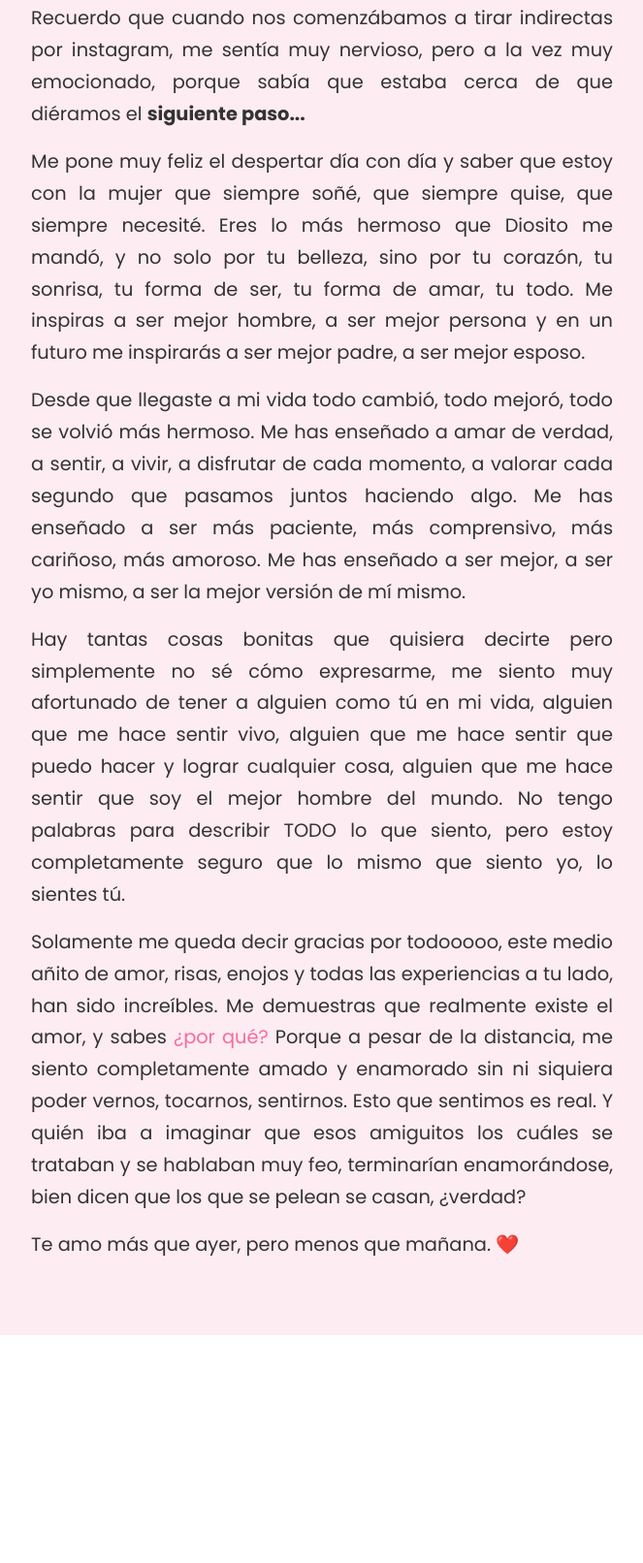
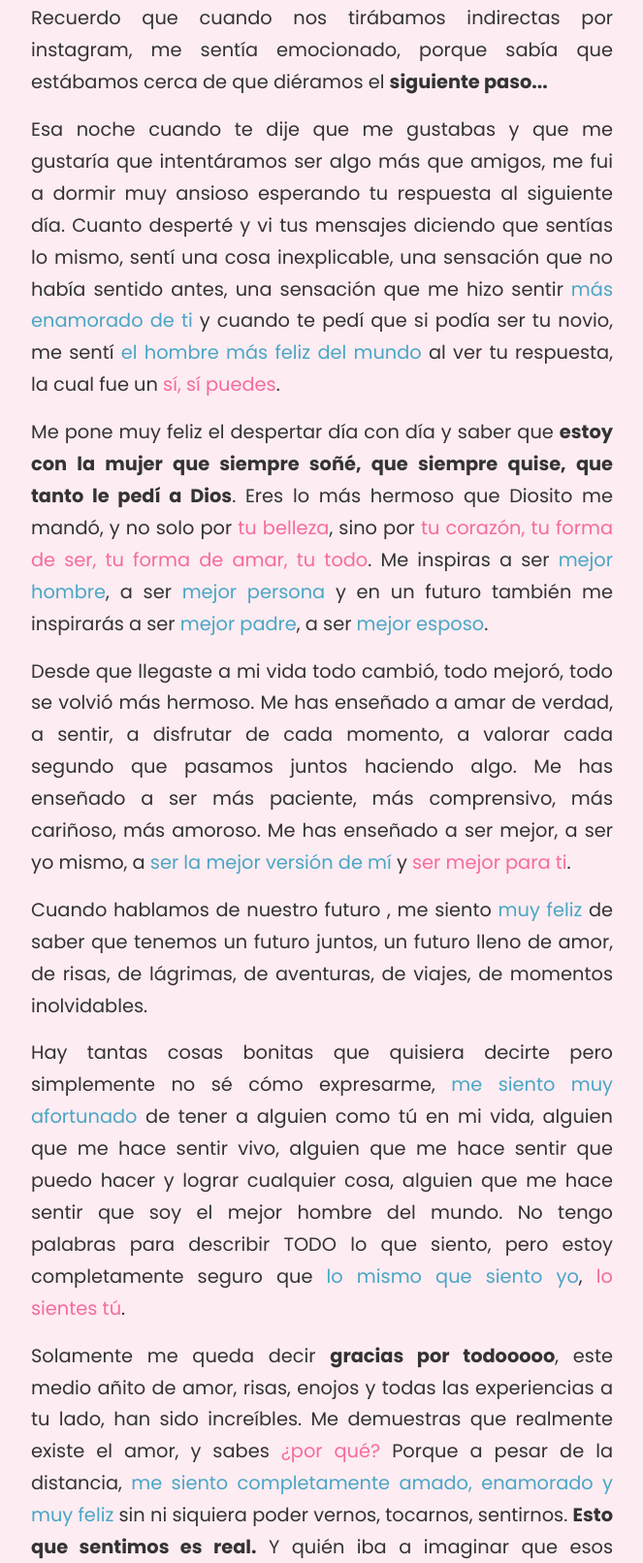
Before and after one commit to para-el-amor-de-mi-vida-Valeria/nuestra-historia, a plain HTML site: page index.html in a window 1280 px wide. Shown: the part 1051-2663 px from the top of the page at 97% size, without its empty margins (308-971 px from the left). Before the commit the page ends 2428 px from the top, so only its background shows below. Drawn offline with nearby package versions, Linux system fonts and the light colour scheme.

Commit message:
Update index.html

```diff
--- a/index.html
+++ b/index.html
@@ -50,28 +50,34 @@
                     <br>Simplemente nada de esto hubiera pasado, pero por algo pasan las cosas, mami. Conocernos no fue simple coincidencia, solo Dios sabe lo mucho que nos necesitábamos.
                 </p>
                 <p data-aos="fade-up" data-aos-delay="200">
-                    Desde el primer momento que hablamos me sentí cómodo hablando contigo, me caíste bien y conforme te fui conociendo, cada vez quería hablar más contigo, sentía atracción por tí, la química entre nosotros era muy fuerte. Y tal vez al principio no me di cuenta de que era amor, pero con el tiempo, me di cuenta de que era algo más, algo que me hacía sentir completo. Cuando comenzaba a esperar con ansias tus mensajes, fue que me di cuenta de que estaba <span class="text-blue">enamorado de ti</span>. Y aunque no lo demostraba, mi corazón ya lo sabía, solo que no tenía la valentía de decírtelo.
+                    Desde el primer momento que hablamos me sentí cómodo hablando contigo, me caíste bien y conforme te fui conociendo, cada vez quería hablar más contigo, sentía atracción por tí, <span style="font-weight: bold;">la química entre nosotros era muy fuerte</span>. Y tal vez al principio no me di cuenta de que era amor, pero con el tiempo, me di cuenta de que era algo más, algo que me hacía sentir completo. Cuando empezaba a esperar con ansias tus mensajes, fue que me di cuenta de que estaba <span class="text-blue">enamorado de ti</span>. Y aunque no lo demostraba, mi corazón ya lo sabía, solo que no tenía la valentía de decírtelo.
                 </p>
                 <p data-aos="fade-up" data-aos-delay="200">
-                    Recuerdo que cuando nos comenzábamos a tirar indirectas por instagram, me sentía muy nervioso, pero a la vez muy emocionado, porque sabía que estaba cerca de que diéramos el <span style="font-weight: bold;">siguiente paso...</span>
+                    Recuerdo que cuando nos tirábamos indirectas por instagram, me sentía emocionado, porque sabía que estábamos cerca de que diéramos el <span style="font-weight: bold;">siguiente paso...</span>
                 </p>
                 <p data-aos="fade-up" data-aos-delay="200">
-                    Me pone muy feliz el despertar día con día y saber que estoy con la mujer que siempre soñé, que siempre quise, que siempre necesité. Eres lo más hermoso que Diosito me mandó, y no solo por tu belleza, sino por tu corazón, tu sonrisa, tu forma de ser, tu forma de amar, tu todo. Me inspiras a ser mejor hombre, a ser mejor persona y en un futuro me inspirarás a ser mejor padre, a ser mejor esposo.
+                    Esa noche cuando te dije que me gustabas y que me gustaría que intentáramos ser algo más que amigos, me fui a dormir muy ansioso esperando tu respuesta al siguiente día. Cuanto desperté y vi tus mensajes diciendo que sentías lo mismo, sentí una cosa inexplicable, una sensación que no había sentido antes, una sensación que me hizo sentir <span class="text-blue">más enamorado de ti</span> y cuando te pedí que si podía ser tu novio, me sentí <span class="text-blue">el hombre más feliz del mundo</span> al ver tu respuesta, la cual fue un <span class="text-pink">sí, sí puedes</span>.
                 </p>
                 <p data-aos="fade-up" data-aos-delay="200">
-                    Desde que llegaste a mi vida todo cambió, todo mejoró, todo se volvió más hermoso. Me has enseñado a amar de verdad, a sentir, a vivir, a disfrutar de cada momento, a valorar cada segundo que pasamos juntos haciendo algo. Me has enseñado a ser más paciente, más comprensivo, más cariñoso, más amoroso. Me has enseñado a ser mejor, a ser yo mismo, a ser la mejor versión de mí mismo.
+                    Me pone muy feliz el despertar día con día y saber que <span style="font-weight: bold;">estoy con la mujer que siempre soñé, que siempre quise, que tanto le pedí a Dios</span>. Eres lo más hermoso que Diosito me mandó, y no solo por <span class="text-pink">tu belleza</span>, sino por <span class="text-pink">tu corazón, tu forma de ser, tu forma de amar, tu todo</span>. Me inspiras a ser <span class="text-blue">mejor hombre</span>, a ser <span class="text-blue">mejor persona</span> y en un futuro también me inspirarás a ser <span class="text-blue">mejor padre</span>, a ser <span class="text-blue">mejor esposo</span>.
                 </p>
                 <p data-aos="fade-up" data-aos-delay="200">
-
+                    Desde que llegaste a mi vida todo cambió, todo mejoró, todo se volvió más hermoso. Me has enseñado a amar de verdad, a sentir, a disfrutar de cada momento, a valorar cada segundo que pasamos juntos haciendo algo. Me has enseñado a ser más paciente, más comprensivo, más cariñoso, más amoroso. Me has enseñado a ser mejor, a ser yo mismo, a <span class="text-blue">ser la mejor versión de mí</span> y <span class="text-pink">ser mejor para ti</span>.
                 </p>
                 <p data-aos="fade-up" data-aos-delay="200">
-                    Hay tantas cosas bonitas que quisiera decirte pero simplemente no sé cómo expresarme, me siento muy afortunado de tener a alguien como tú en mi vida, alguien que me hace sentir vivo, alguien que me hace sentir que puedo hacer y lograr cualquier cosa, alguien que me hace sentir que soy el mejor hombre del mundo. No tengo palabras para describir TODO lo que siento, pero estoy completamente seguro que lo mismo que siento yo, lo sientes tú.
+                    Cuando hablamos de nuestro futuro , me siento <span class="text-blue">muy feliz</span> de saber que tenemos un futuro juntos, un futuro lleno de amor, de risas, de lágrimas, de aventuras, de viajes, de momentos inolvidables.
                 </p>
                 <p data-aos="fade-up" data-aos-delay="200">
-                    Solamente me queda decir gracias por todooooo, este medio añito de amor, risas, enojos y todas las experiencias a tu lado, han sido increíbles. Me demuestras que realmente existe el amor, y sabes <span class="text-pink">¿por qué?</span> Porque a pesar de la distancia, me siento completamente amado y enamorado sin ni siquiera poder vernos, tocarnos, sentirnos. Esto que sentimos es real. Y quién iba a imaginar que esos amiguitos los cuáles se trataban y se hablaban muy feo, terminarían enamorándose, bien dicen que los que se pelean se casan, ¿verdad?
+                    Hay tantas cosas bonitas que quisiera decirte pero simplemente no sé cómo expresarme, <span class="text-blue">me siento muy afortunado</span> de tener a alguien como tú en mi vida, alguien que me hace sentir vivo, alguien que me hace sentir que puedo hacer y lograr cualquier cosa, alguien que me hace sentir que soy el mejor hombre del mundo. No tengo palabras para describir TODO lo que siento, pero estoy completamente seguro que <span class="text-blue">lo mismo que siento yo</span>, <span class="text-pink">lo sientes tú</span>.
                 </p>
                 <p data-aos="fade-up" data-aos-delay="200">
-                    Te amo más que ayer, pero menos que mañana. ❤️
+                    Solamente me queda decir <span style="font-weight: bold;">gracias por todooooo</span>, este medio añito de amor, risas, enojos y todas las experiencias a tu lado, han sido increíbles. Me demuestras que realmente existe el amor, y sabes <span class="text-pink">¿por qué?</span> Porque a pesar de la distancia, <span class="text-blue">me siento completamente amado, enamorado y muy feliz</span> sin ni siquiera poder vernos, tocarnos, sentirnos. <span style="font-weight: bold;">Esto que sentimos es real.</span> Y quién iba a imaginar que esos amiguitos los cuáles se trataban y se hablaban muy feo, terminarían enamorándose, bien dicen que los que se pelean se casan, ¿verdad?
+                </p>
+                <p data-aos="fade-up" data-aos-delay="200">
+                    Por favor, <span class="text-pink">nunca cambies</span>, quiero que sigas siendo la misma niñita y no guardes rencor de nada, mi niña, es <span style="font-weight: bold;">lo único que te pido.</span> Sé que no es fácil y qué nunca olvidas las cosas, pero inténtalo para siempre estar bien.
+                </p>
+                <p data-aos="fade-up" data-aos-delay="200">
+                    Te amo más que ayer, pero menos que mañana, <span class="text-pink">mi niña preciosaaaaa.</span> ❤️
                 </p>
             </div>
         </section>
```
